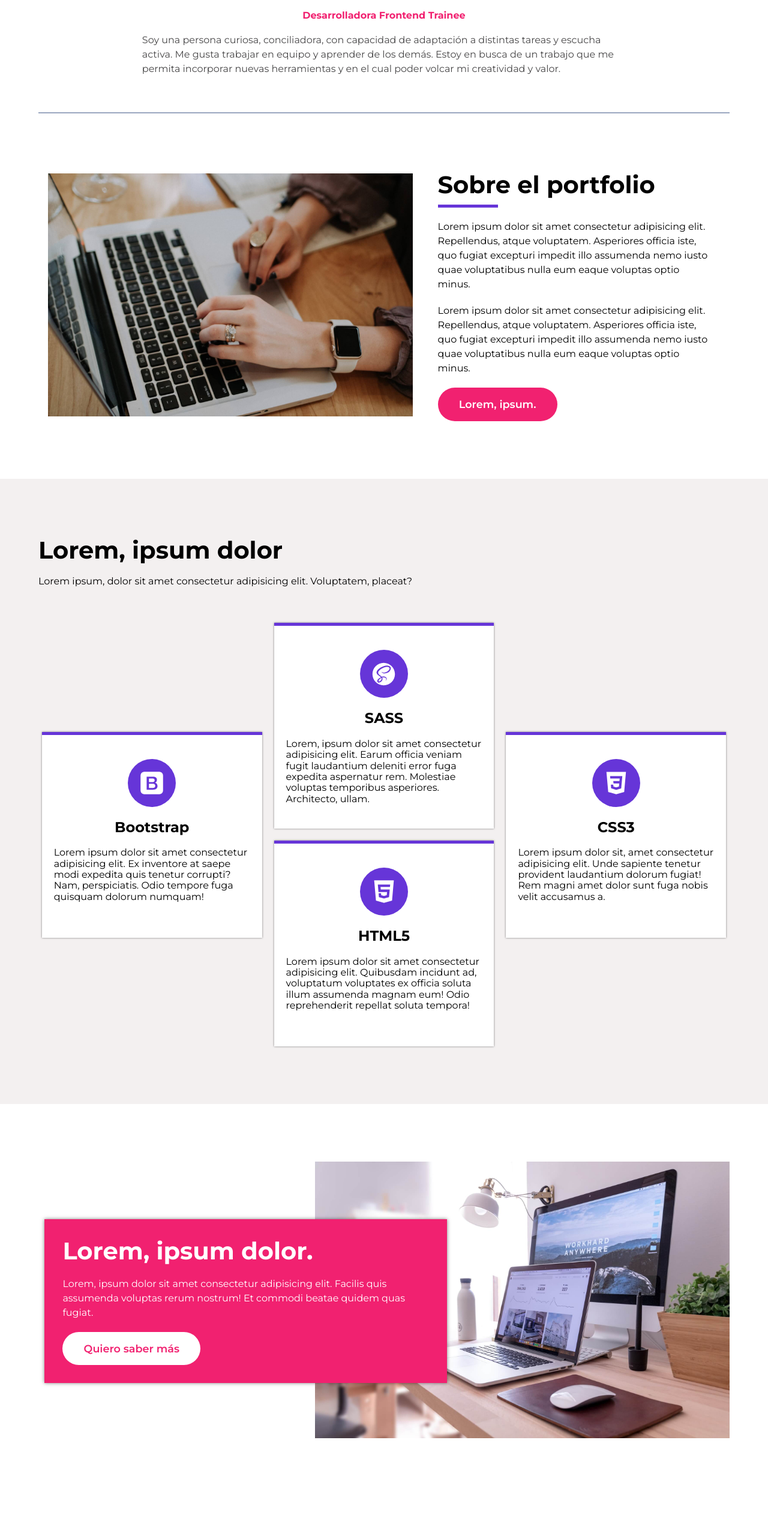
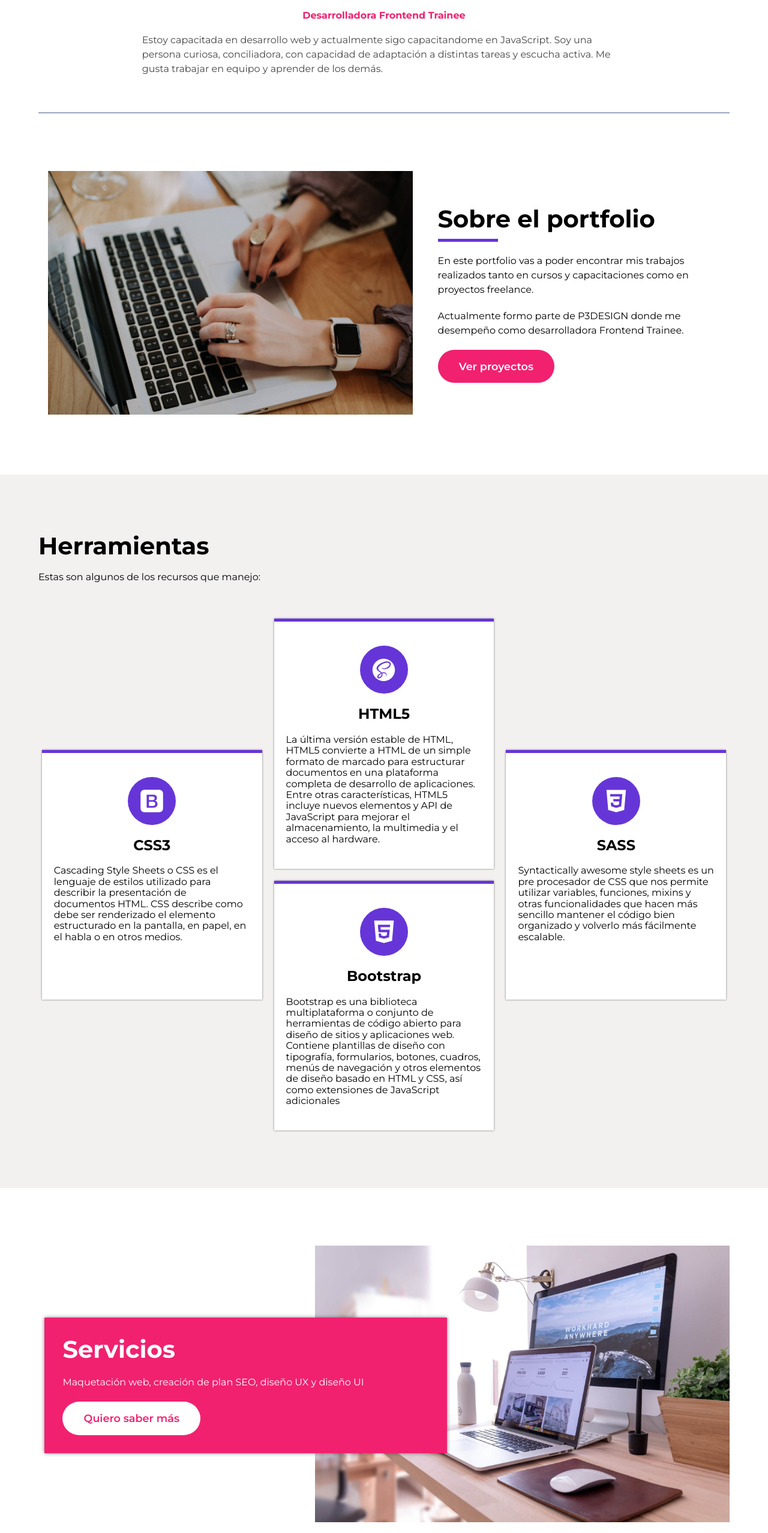
Before and after one commit to marina-rocio-gil/marina-gil-portfolio, a plain HTML site: page index.html in a window 1280 px wide. Shown: the part 1125-3680 px from the top of the page at 60% size. Drawn offline with Linux system fonts and the light colour scheme.

Commit message:
reemplazo de todos los lorem

```diff
--- a/css/style.css
+++ b/css/style.css
@@ -252,7 +252,7 @@ body {
 }
 
 /* Cursos */
-.cursos {
+.servicios {
     --color-title: #fff;
     --color-btn: #fff;
     --text-btn: var(--color-primary);
@@ -263,7 +263,7 @@ body {
     /* align-items: center; */
 }
 
-.cursos_about {
+.servicios_about {
     width: 97%;
     margin: 0 auto;
     padding: 30px;
@@ -274,22 +274,22 @@ body {
     grid-row: 2/-2;
 }
 
-.cursos_picture {
+.servicios_picture {
     margin: 0;
     grid-column: 3/-1;
     grid-row: 1/-1;
 }
 
-.cursos_img {
+.servicios_img {
     width: 100%;
     object-fit: cover;
 }
 
-.cursos_picture-right {
+.servicios_picture-right {
     grid-column: 1/4;
 }
 
-.cursos_about-left {
+.servicios_about-left {
     grid-column: 3/-1;
 }
 
@@ -297,6 +297,7 @@ body {
 .contact {
     position: relative;
     --padding-container: 160px 0 50px;
+    background: ;
 }
 
 .contact::before {
@@ -310,7 +311,7 @@ body {
     clip-path: polygon(0 0, 100% 0, 50% 100%);
 }
 
-.footer_contact {
+.contact_info {
     display: grid;
     grid-template-columns: repeat(2, 1fr);
     gap: 20px;
--- a/index.html
+++ b/index.html
@@ -42,12 +42,12 @@
                 <img src="./assets/images/marina-gil.jpeg" class="marina_img" alt="Marina Gil">
             <h2 class="marina_name">Marina Rocío Gil</h2>
             <p class="marina_tag">Desarrolladora Frontend Trainee</p>
-            <p class="marina_paragraph">Soy una persona curiosa, conciliadora, con capacidad de adaptación a distintas tareas y escucha activa. Me gusta trabajar en equipo y aprender de los demás. Estoy en busca de un trabajo que me permita incorporar nuevas herramientas y en el cual poder volcar mi creatividad y valor.</p>
+            <p class="marina_paragraph">Estoy capacitada en desarrollo web y actualmente sigo capacitandome en JavaScript. Soy una persona curiosa, conciliadora, con capacidad de adaptación a distintas tareas y escucha activa. Me gusta trabajar en equipo y aprender de los demás.</p>
             </div>
         </section>
 
+        <!-- About -->
         <section class="container about">
-
             <figure class="about_picture">
                 <img src="./assets/images/christin-hume-hBuwVLcYTnA-unsplash.jpg" class="about_img" alt="Mujer escribiendo en su computadora">
             </figure>
@@ -55,86 +55,88 @@
             <div class="about_portfolio">
                 <h2 class="title title_border">Sobre el portfolio</h2>
 
-                <p class="about_paragraph">Lorem ipsum dolor sit amet consectetur adipisicing elit. Repellendus, atque voluptatem. Asperiores officia iste, quo fugiat excepturi impedit illo assumenda nemo iusto quae voluptatibus nulla eum eaque voluptas optio minus.</p>
+                <p class="about_paragraph">En este portfolio vas a poder encontrar mis trabajos realizados tanto en cursos y capacitaciones como en proyectos freelance.</p>
 
-                <p class="about_paragraph">Lorem ipsum dolor sit amet consectetur adipisicing elit. Repellendus, atque voluptatem. Asperiores officia iste, quo fugiat excepturi impedit illo assumenda nemo iusto quae voluptatibus nulla eum eaque voluptas optio minus.</p>
+                <p class="about_paragraph">Actualmente formo parte de P3DESIGN donde me desempeño como desarrolladora Frontend Trainee.</p>
 
-                <a href="#" class="button about_btn">Lorem, ipsum.</a>
+                <a href="#" class="button about_btn">Ver proyectos</a>
             </div>
         </section>
 
+        <!-- Cards -->
         <section class="cards">
             <div class="container">
-                <h2 class="title">Lorem, ipsum dolor</h2>
-                <p class="card_copy">Lorem ipsum, dolor sit amet consectetur adipisicing elit. Voluptatem, placeat?</p>
+                <h2 class="title">Herramientas</h2>
+                <p class="card_copy">Estas son algunos de los recursos que manejo:</p>
 
                 <div class="card_container">
                     <div class="card_item">
                         <figure class="card_img">
                             <svg xmlns="http://www.w3.org/2000/svg" width="50" height="50" fill="#fff" viewBox="0 0 24 24"><path d="M4.136 3.012h15.729l-1.431 16.15-6.451 1.826-6.414-1.826-1.433-16.15zm5.266 7.302-.173-2.035 7.533.002.173-1.963-9.87-.002.522 5.998h6.835l-.243 2.566-2.179.602-2.214-.605-.141-1.58H7.691l.247 3.123L12 17.506l4.028-1.08.558-6.111H9.402v-.001z"/></svg>
                         </figure>
-                        <h3 class="card_title">HTML5</h3>
-                        <p class="card_paragraph">Lorem ipsum dolor sit amet consectetur adipisicing elit. Quibusdam incidunt ad, voluptatum voluptates ex officia soluta illum assumenda magnam eum! Odio reprehenderit repellat soluta tempora!</p>
+                        <h3 class="card_title">Bootstrap</h3>
+                        <p class="card_paragraph">Bootstrap es una biblioteca multiplataforma o conjunto de herramientas de código abierto para diseño de sitios y aplicaciones web. Contiene plantillas de diseño con tipografía, formularios, botones, cuadros, menús de navegación y otros elementos de diseño basado en HTML y CSS, así como extensiones de JavaScript adicionales</p>
                     </div>
 
                     <div class="card_item">
                         <figure class="card_img">
                             <svg xmlns="http://www.w3.org/2000/svg" width="50" height="50" fill="#fff" viewBox="0 0 24 24"><path d="M4.192 3.143h15.615l-1.42 16.034-6.404 1.812-6.369-1.813L4.192 3.143zM16.9 6.424l-9.8-.002.158 1.949 7.529.002-.189 2.02H9.66l.179 1.913h4.597l-.272 2.62-2.164.598-2.197-.603-.141-1.569h-1.94l.216 2.867L12 17.484l3.995-1.137.905-9.923z"/></svg>
                         </figure>
-                        <h3 class="card_title">CSS3</h3>
-                        <p class="card_paragraph">Lorem ipsum dolor sit, amet consectetur adipisicing elit. Unde sapiente tenetur provident laudantium dolorum fugiat! Rem magni amet dolor sunt fuga nobis velit accusamus a.</p>
+                        <h3 class="card_title">SASS</h3>
+                        <p class="card_paragraph">Syntactically awesome style sheets es un pre procesador de CSS que nos permite utilizar variables, funciones, mixins y otras funcionalidades que hacen más sencillo mantener el código bien organizado y volverlo más fácilmente escalable.</p>
                     </div>
 
                     <div class="card_item">
                         <figure class="card_img">
                             <svg xmlns="http://www.w3.org/2000/svg" width="50" height="50" fill="#fff" viewBox="0 0 24 24"><path d="M18.002 2.997H5.999A3.011 3.011 0 0 0 2.997 6v12.002a3.012 3.012 0 0 0 3.002 3.001h12.003a3.012 3.012 0 0 0 3.001-3.001V6a3.012 3.012 0 0 0-3.001-3.003zm-1.64 12.647c-.152.36-.389.68-.693.927a3.594 3.594 0 0 1-1.206.614c-.49.151-1.074.229-1.75.229H7.888V6.909h5.103c.943 0 1.7.213 2.267.646.569.436.854 1.082.854 1.958 0 .528-.13.983-.389 1.357-.259.373-.63.664-1.111.868v.034c.642.135 1.137.438 1.464.912.327.473.493 1.069.493 1.789 0 .405-.078.788-.225 1.147l.02.021v.003zm-2.084-2.589c-.309-.282-.739-.419-1.297-.419H9.737v3.276h3.253c.554 0 .991-.144 1.298-.435.308-.289.464-.701.464-1.229-.005-.518-.156-.919-.464-1.193h-.014.004zm-.451-2.119c.299-.251.444-.613.444-1.084 0-.526-.131-.902-.397-1.116-.264-.214-.646-.326-1.146-.326H9.727v2.898h3.001c.436.001.81-.127 1.099-.372z"/></svg>
                         </figure>
-                        <h3 class="card_title">Bootstrap</h3>
-                        <p class="card_paragraph">Lorem ipsum dolor sit amet consectetur adipisicing elit. Ex inventore at saepe modi expedita quis tenetur corrupti? Nam, perspiciatis. Odio tempore fuga quisquam dolorum numquam!</p>
+                        <h3 class="card_title">CSS3</h3>
+                        <p class="card_paragraph">Cascading Style Sheets o CSS es el lenguaje de estilos utilizado para describir la presentación de documentos HTML. CSS describe como debe ser renderizado el elemento estructurado en la pantalla, en papel, en el habla o en otros medios. </p>
                     </div>
 
                     <div class="card_item">
                         <figure class="card_img">
                             <svg xmlns="http://www.w3.org/2000/svg" width="45" height="45" fill="#fff" viewBox="0 0 24 24"><path d="M12 2c5.522 0 10 4.478 10 10s-4.478 10-10 10S2 17.522 2 12 6.478 2 12 2zm-1.987 13.332c.146.537.13 1.039-.021 1.493l-.054.15a2.803 2.803 0 0 1-.527.821c-.582.633-1.394.872-1.742.671-.375-.219-.188-1.112.487-1.825.726-.765 1.766-1.258 1.766-1.258v-.002l.091-.05zm8.258-9.051c-.452-1.777-3.397-2.362-6.185-1.371-1.656.589-3.453 1.515-4.743 2.723-1.536 1.434-1.78 2.684-1.68 3.206.355 1.843 2.881 3.048 3.92 3.942v.005c-.307.149-2.548 1.274-3.072 2.438-.563 1.225.088 2.101.513 2.212 1.313.363 2.662-.3 3.388-1.374.699-1.051.638-2.4.337-3.063.413-.112.899-.162 1.524-.086 1.751.199 2.101 1.3 2.024 1.75-.074.449-.436.711-.561.786-.126.076-.163.101-.151.151.013.074.076.074.175.063.138-.025.914-.375.951-1.227.037-1.074-.988-2.273-2.813-2.25-.75.014-1.226.076-1.563.214a.295.295 0 0 0-.088-.088c-1.125-1.213-3.213-2.063-3.125-3.675.025-.588.237-2.137 4-4.012 3.088-1.538 5.551-1.112 5.977-.175.61 1.336-1.314 3.825-4.526 4.187-1.225.138-1.862-.337-2.026-.513-.174-.188-.198-.2-.261-.161-.101.05-.038.212 0 .313.1.249.487.688 1.163.912.587.188 2.024.299 3.75-.375 1.937-.749 3.449-2.838 3.012-4.588l.06.056z"/></svg>
                         </figure>
-                        <h3 class="card_title">SASS</h3>
-                        <p class="card_paragraph">Lorem, ipsum dolor sit amet consectetur adipisicing elit. Earum officia veniam fugit laudantium deleniti error fuga expedita aspernatur rem. Molestiae voluptas temporibus asperiores. Architecto, ullam.</p>
+                        <h3 class="card_title">HTML5</h3>
+                        <p class="card_paragraph">La última versión estable de HTML, HTML5 convierte a HTML de un simple formato de marcado para estructurar documentos en una plataforma completa de desarrollo de aplicaciones. Entre otras características, HTML5 incluye nuevos elementos y API de JavaScript para mejorar el almacenamiento, la multimedia y el acceso al hardware.</p>
                         </div>
                 </div>
             </div>
-
         </section>
 
-        <section class="container cursos">
-            <figure class="cursos_picture">
-                <img src="./assets/images/domenico-loia-hGV2TfOh0ns-unsplash.jpg" class="cursos_img" alt="Escritorio para home office">
+        <!-- Cursos -->
+        <section class="container servicios">
+            <figure class="servicios_picture">
+                <img src="./assets/images/domenico-loia-hGV2TfOh0ns-unsplash.jpg" class="servicios_img" alt="Escritorio para home office">
             </figure>
 
-            <div class="cursos_about">
-                <h2 class="title">Lorem, ipsum dolor.</h2>
-                <p class="about_paragraph">Lorem, ipsum dolor sit amet consectetur adipisicing elit. Facilis quis assumenda voluptas rerum nostrum! Et commodi beatae quidem quas fugiat.</p>
-                <a href="" class="button cursos_btn">Quiero saber más</a>
+            <div class="servicios_about">
+                <h2 class="title">Servicios</h2>
+                <p class="about_paragraph">Maquetación web, creación de plan SEO, diseño UX y diseño UI</p>
+                <a href="" class="button servicios_btn">Quiero saber más</a>
             </div>
         </section>
 
-        <section class="container cursos cursos_mq">
-            <figure class="cursos_picture cursos_picture-right">
-                <img src="./assets/images/kevin-bhagat-zNRITe8NPqY-unsplash.jpg" class="cursos_img" alt="">
+        <section class="container servicios servicios_mq">
+            <figure class="servicios_picture servicios_picture-right">
+                <img src="./assets/images/kevin-bhagat-zNRITe8NPqY-unsplash.jpg" class="servicios_img" alt="">
             </figure>
 
-            <div class="cursos_about cursos_about-left">
-                <h2 class="title">Lorem, ipsum dolor.</h2>
-                <p class="about_paragraph">Lorem, ipsum dolor sit amet consectetur adipisicing elit. Facilis quis assumenda voluptas rerum nostrum! Et commodi beatae quidem quas fugiat.</p>
-                <a href="" class="button cursos_btn">Quiero saber más</a>
+            <div class="servicios_about servicios_about-left">
+                <h2 class="title">Pedir presupuesto</h2>
+                <p class="about_paragraph">Si necesitas armar un sitio web, podés contactarme así armamos un presupuesto que se ajuste a tus necesidades</p>
+                <a href="" class="button servicios_btn">Quiero saber más</a>
             </div>
         </section>
+
     </main>
     <!-- End of Main -->
 
     <!-- Contact -->
     <section class="contact">
         <div class="container contact_container">
-            <div class="footer_contact">
+            <div class="contact_info">
                 <div class="contact_text">
                     <h2 class="title">Contacto</h2>
                     <p class="contact_copy">Si querés saber más sobre mí podés contactarme en mis redes</p>
@@ -164,7 +166,7 @@
             </div>
         </div>
     </section>
-    <!-- End of Contact -->
+    <!-- End of contact -->
 
     <!-- Footer -->
     <footer class="footer">
```
